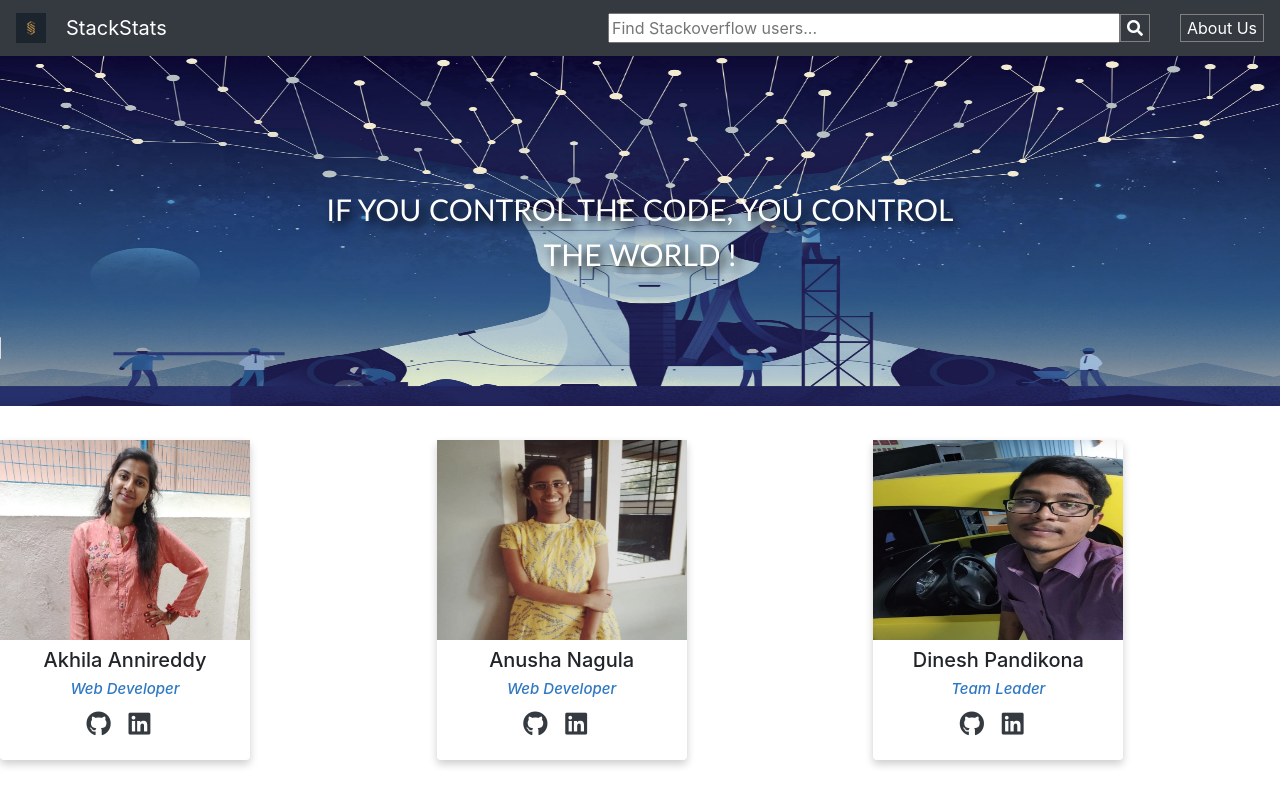
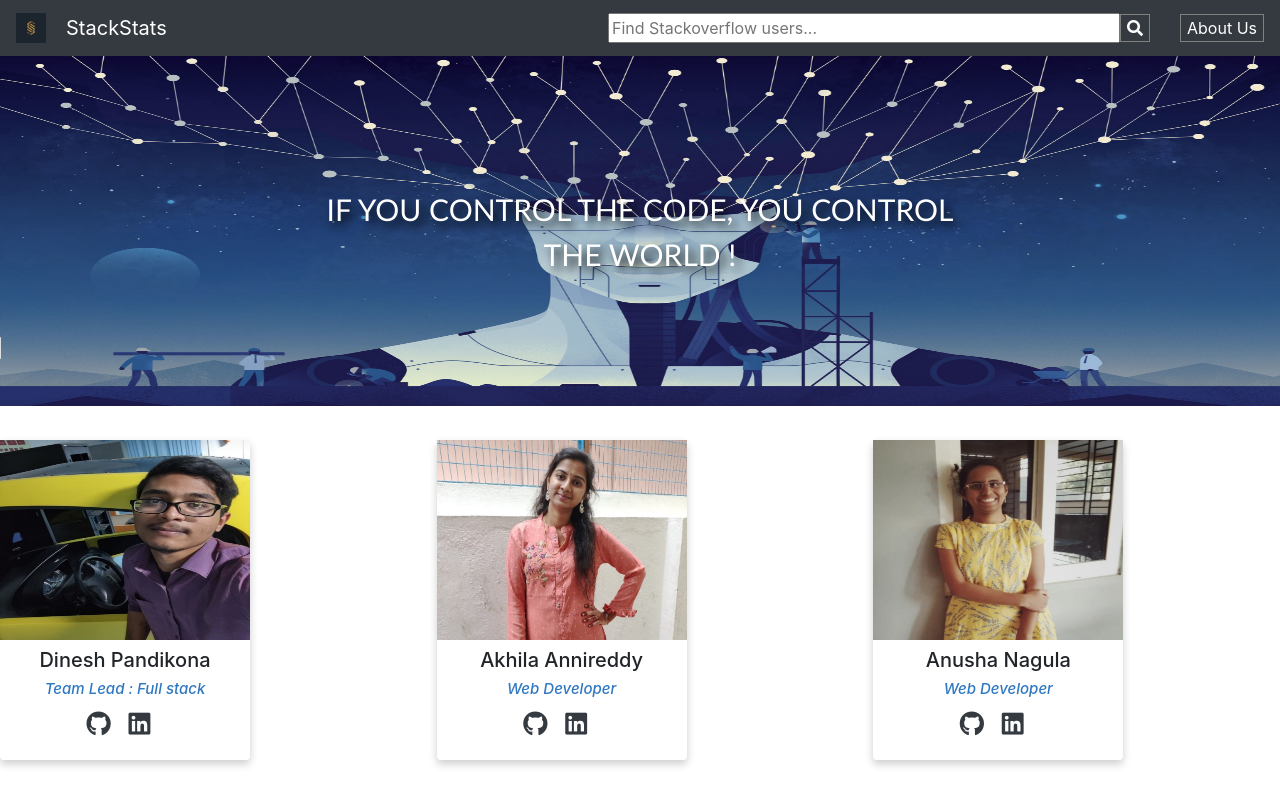
Before and after one commit to AkhilaAnnireddy/StackStats, a React (Create React App) app: page /AboutUs in a window 1280 px wide. Shown: the top 800 px of the page. Built offline with nearby package versions, Linux system fonts and the light colour scheme.

Commit message:
mistype corrected

```diff
--- a/src/Components/Pages/AboutUs/AboutUs.js
+++ b/src/Components/Pages/AboutUs/AboutUs.js
@@ -38,14 +38,15 @@ class AboutUs extends Component{
             <div className='card abtinline'>
             <div className="row">
                 <div className="col-md-4 justify-content-center">
+                <AboutUsCard img={Dinesh} name="Dinesh Pandikona" github="https://github.com/Tesla-Atoz" linkedin="blabla" role="Web Developer" role="Team Lead : Full stack"/>
+                </div>
+                <div className="col-md-4 justify-content-center">
                 <AboutUsCard img={Akhila} name="Akhila Annireddy" github="https://github.com/AkhilaAnnireddy" linkedin="https://www.linkedin.com/in/akhila-annireddy-900632198" role="Web Developer"/>
                 </div>
                 <div className="col-md-4 justify-content-center">
                 <AboutUsCard img={Anusha} name="Anusha Nagula" github="https://github.com/anushanagula" linkedin="https://www.linkedin.com/in/anusha-nagula-7281b2192" role="Web Developer"/>
                 </div>
-                <div className="col-md-4 justify-content-center">
-                <AboutUsCard img={Dinesh} name="Dinesh Pandikona" github="https://github.com/Tesla-Atoz" linkedin="blabla" role="Web Developer" role="Team Leader"/>
-                </div>
+
             </div>
 
             <div className="row">
```
